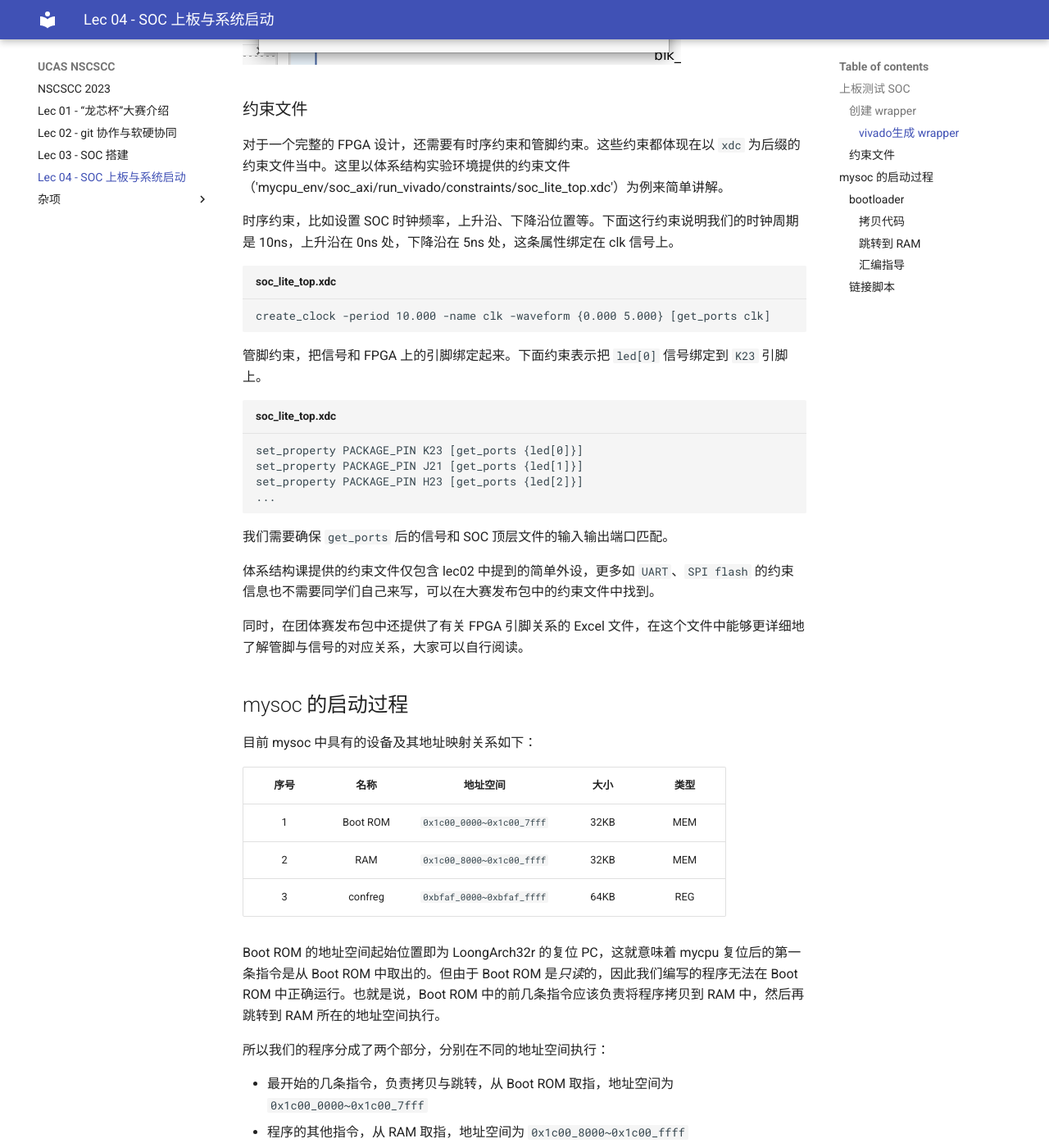
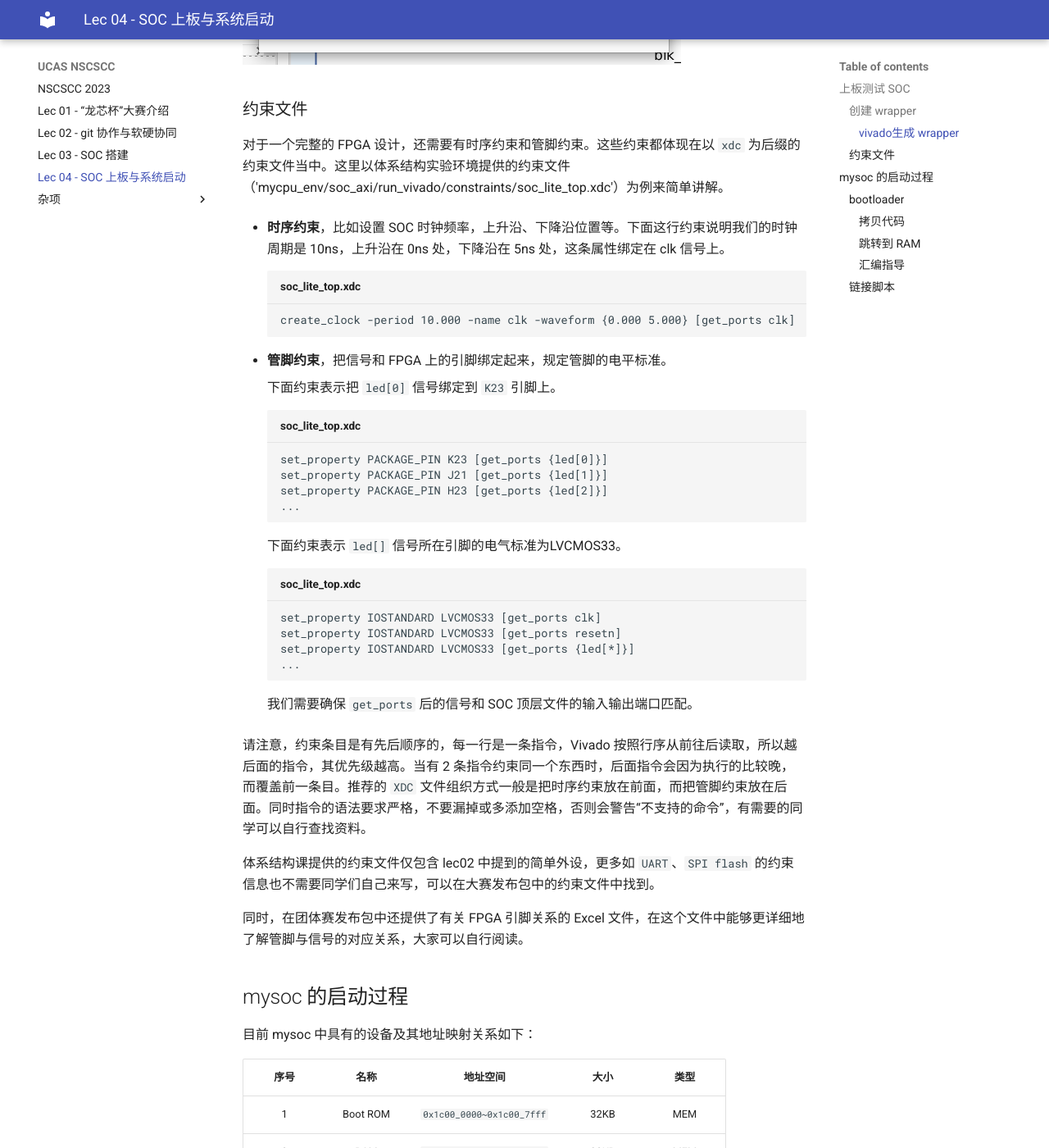
Before and after one commit to ucas-nscscc/docs, an MkDocs documentation site: the page built from docs/lec04/index.md, in a window 1280 px wide and 1400 px high, scrolled down 2790 px. Shown: the whole window at 82% size. Built offline with MkDocs 1.6.1 and Material for MkDocs 9.7.7, drawn with Linux system fonts in a browser that asks for light colours; some of the changed text lies outside the part shown.

Commit message:
fix & style: lec04

````diff
--- a/docs/lec04/index.md
+++ b/docs/lec04/index.md
@@ -8,7 +8,7 @@
 
 ![](../img/lec04/design_1.png)
 
-这个文件其实已经可以作为顶层文件来使用。但是我们往往会再写一个 wrapper 作为顶层文件。wrapper 需要包含以下几点要素：
+然而在现在这个状态下，整个模块是无法综合的。我们需要写一个 wrapper 作为顶层文件。wrapper 需要包含以下几点要素：
 
 - 设计顶层 wrapper 模块的 input、output 信号，使它们在信号名和位宽上和约束文件中的内容匹配；
     ``` Verilog title="mysoc_top.v"
@@ -57,19 +57,34 @@
 
 对于一个完整的 FPGA 设计，还需要有时序约束和管脚约束。这些约束都体现在以 `xdc` 为后缀的约束文件当中。这里以体系结构实验环境提供的约束文件（'mycpu_env/soc_axi/run_vivado/constraints/soc_lite_top.xdc'）为例来简单讲解。
 
-时序约束，比如设置 SOC 时钟频率，上升沿、下降沿位置等。下面这行约束说明我们的时钟周期是 10ns，上升沿在 0ns 处，下降沿在 5ns 处，这条属性绑定在 clk 信号上。
-``` xdc title="soc_lite_top.xdc"
-create_clock -period 10.000 -name clk -waveform {0.000 5.000} [get_ports clk]
-```
+- **时序约束**，比如设置 SOC 时钟频率，上升沿、下降沿位置等。下面这行约束说明我们的时钟周期是 10ns，上升沿在 0ns 处，下降沿在 5ns 处，这条属性绑定在 clk 信号上。
+    ``` xdc title="soc_lite_top.xdc"
+    create_clock -period 10.000 -name clk -waveform {0.000 5.000} [get_ports clk]
+    ```
 
-管脚约束，把信号和 FPGA 上的引脚绑定起来。下面约束表示把 `led[0]` 信号绑定到 `K23` 引脚上。
-``` xdc title="soc_lite_top.xdc"
-set_property PACKAGE_PIN K23 [get_ports {led[0]}]
-set_property PACKAGE_PIN J21 [get_ports {led[1]}]
-set_property PACKAGE_PIN H23 [get_ports {led[2]}]
-...
-```
-我们需要确保 `get_ports` 后的信号和 SOC 顶层文件的输入输出端口匹配。
+- **管脚约束**，把信号和 FPGA 上的引脚绑定起来，规定管脚的电平标准。
+
+    下面约束表示把 `led[0]` 信号绑定到 `K23` 引脚上。
+
+    ``` xdc title="soc_lite_top.xdc"
+    set_property PACKAGE_PIN K23 [get_ports {led[0]}]
+    set_property PACKAGE_PIN J21 [get_ports {led[1]}]
+    set_property PACKAGE_PIN H23 [get_ports {led[2]}]
+    ...
+    ```
+
+    下面约束表示 `led[]` 信号所在引脚的电气标准为LVCMOS33。
+
+    ``` xdc title="soc_lite_top.xdc"
+    set_property IOSTANDARD LVCMOS33 [get_ports clk]
+    set_property IOSTANDARD LVCMOS33 [get_ports resetn]
+    set_property IOSTANDARD LVCMOS33 [get_ports {led[*]}]
+    ...
+    ```
+
+    我们需要确保 `get_ports` 后的信号和 SOC 顶层文件的输入输出端口匹配。
+
+请注意，约束条目是有先后顺序的，每一行是一条指令，Vivado 按照行序从前往后读取，所以越后面的指令，其优先级越高。当有 2 条指令约束同一个东西时，后面指令会因为执行的比较晚，而覆盖前一条目。推荐的 `XDC` 文件组织方式一般是把时序约束放在前面，而把管脚约束放在后面。同时指令的语法要求严格，不要漏掉或多添加空格，否则会警告“不支持的命令”，有需要的同学可以自行查找资料。
 
 体系结构课提供的约束文件仅包含 lec02 中提到的简单外设，更多如 `UART`、`SPI flash` 的约束信息也不需要同学们自己来写，可以在大赛发布包中的约束文件中找到。
 
````
